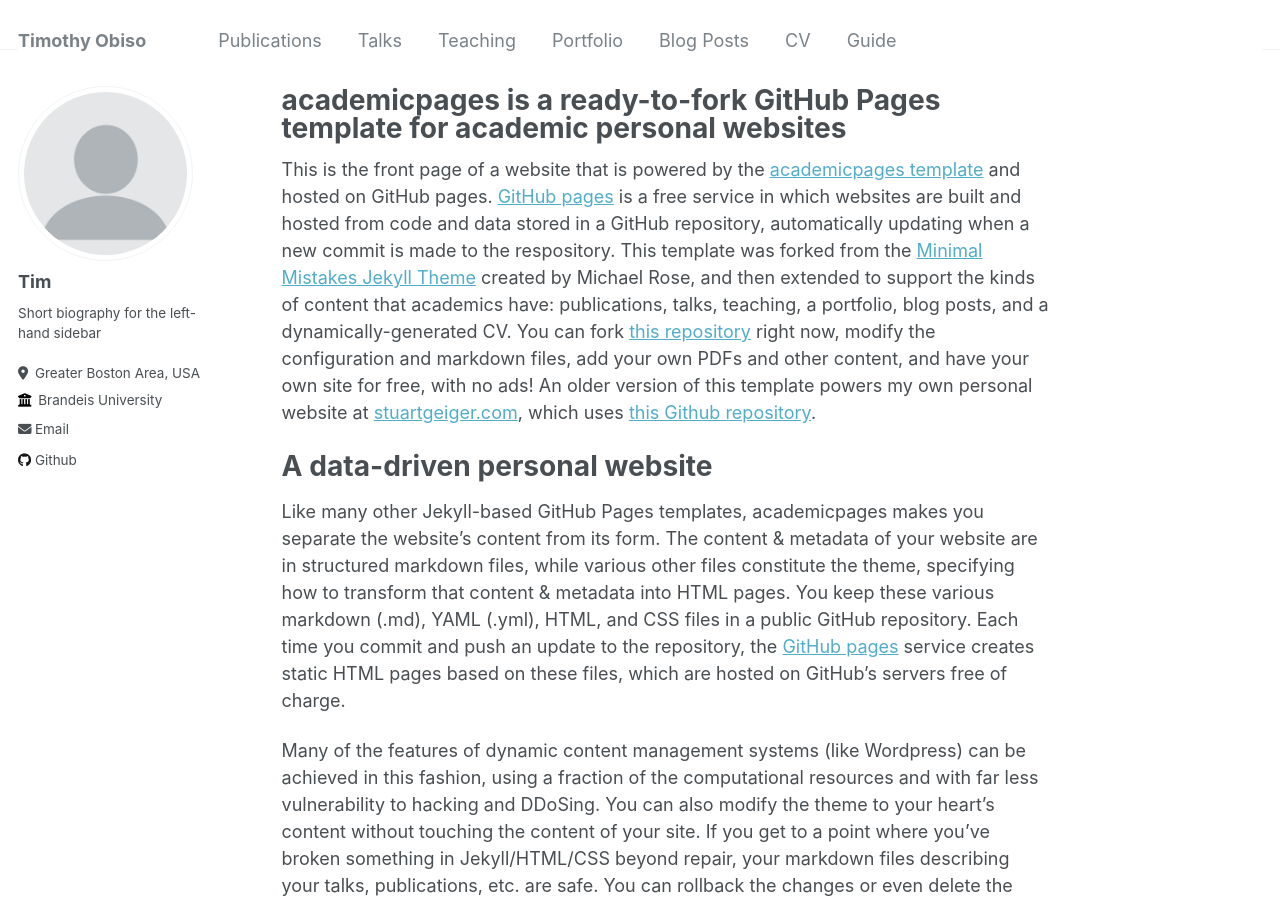
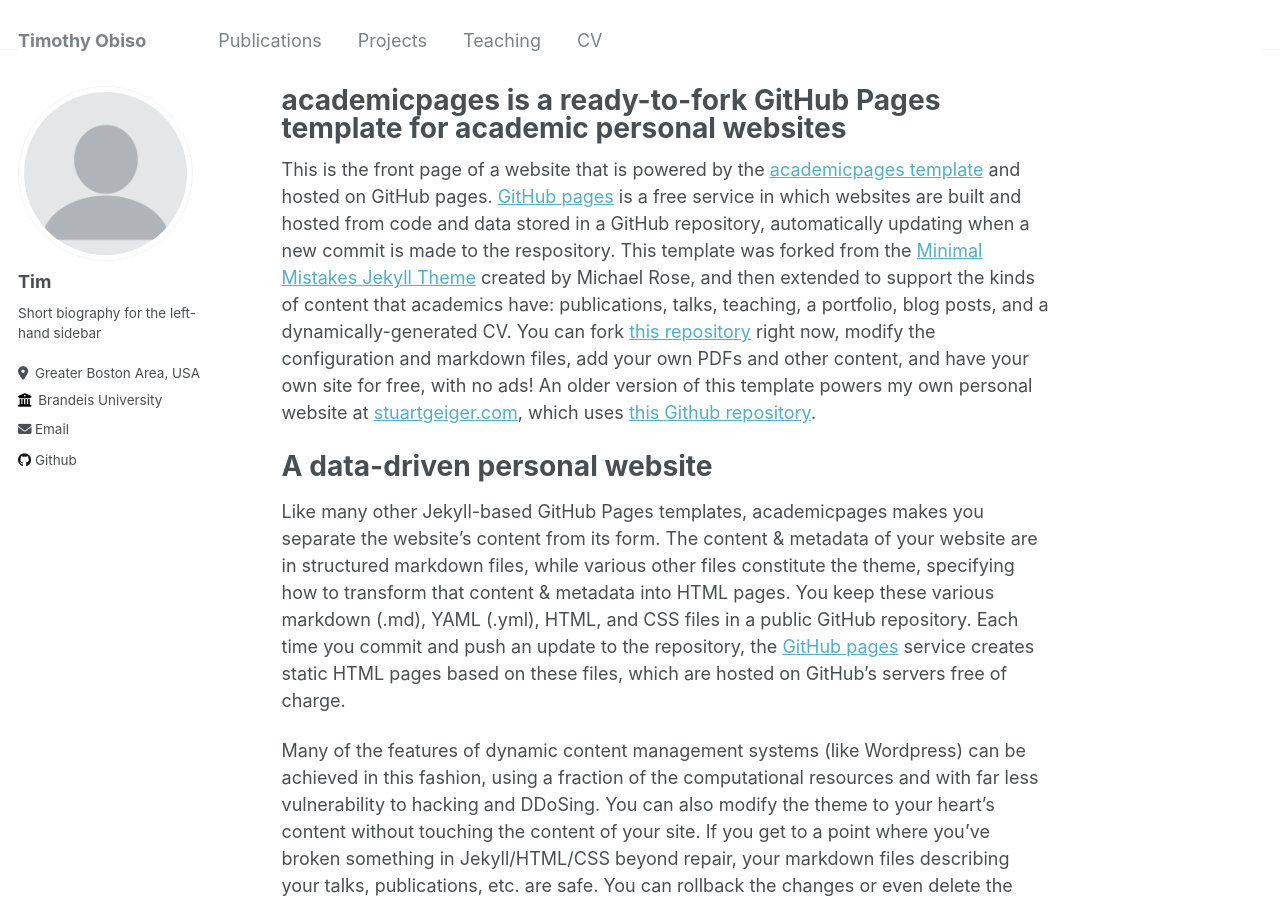
Before and after one commit to timothyobiso/timothyobiso.github.io, a Jekyll site: the page built from _pages/about.md, in a window 1280 px wide and 900 px high. Built offline with Jekyll 4.4.1, drawn with Linux system fonts in a browser that asks for light colours; some of the changed lines change nothing that is shown.

Commit message:
Update navigation.yml

```diff
--- a/_data/navigation.yml
+++ b/_data/navigation.yml
@@ -3,20 +3,23 @@ main:
   - title: "Publications"
     url: /publications/
 
-  - title: "Talks"
-    url: /talks/
+  - title: "Projects"
+    url: /projects/
+
+  # - title: "Talks"
+  #   url: /talks/
 
   - title: "Teaching"
     url: /teaching/
 
-  - title: "Portfolio"
-    url: /portfolio/
+  # - title: "Portfolio"
+  #   url: /portfolio/
 
-  - title: "Blog Posts"
-    url: /year-archive/
+  # - title: "Blog Posts"
+  #   url: /year-archive/
 
   - title: "CV"
     url: /cv/
 
-  - title: "Guide"
-    url: /markdown/
+  # - title: "Guide"
+  #   url: /markdown/
```
